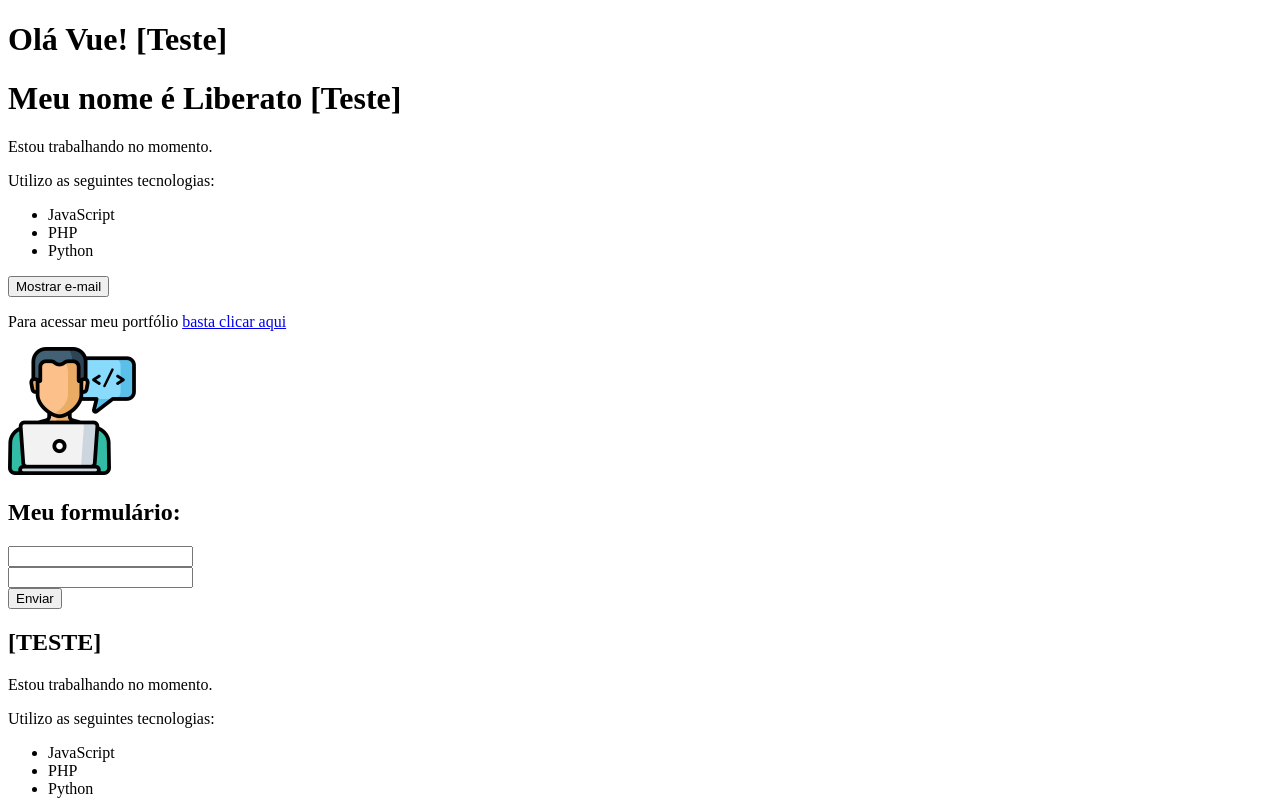
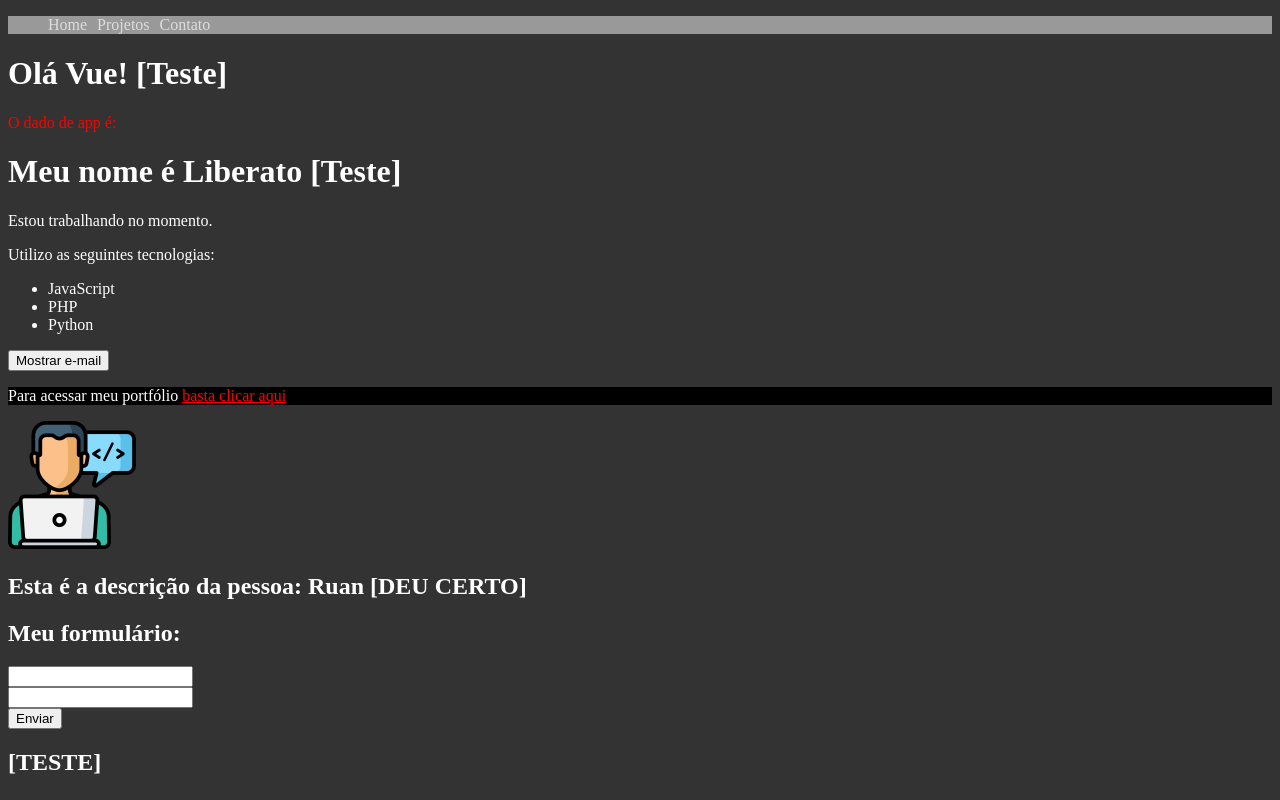
Before and after one commit to euliberato/aprendendo_vuejs, a Vue app: page / in a window 1280 px wide. Shown: the top 800 px of the page. Built offline with nearby package versions, Linux system fonts and the light colour scheme.

Commit message:
Aprendendo CSS Scoped e Global

```diff
--- a/src/App.vue
+++ b/src/App.vue
@@ -1,14 +1,15 @@
 <template>
   <div>
+    <Header/>
     <PrimeiroComponente />
+    <p class="paragrafo-pai">O dado de app é: {{ testando }}</p>
     <LifeCycle />
-    <Form />
-    <Info/>
     <Pessoa />
   </div>
 </template>
 
 <script>
+import Header from './components/Header.vue';
 import PrimeiroComponente from './components/PrimeiroComponente.vue'
 import LifeCycle from './components/LifeCycle.vue'
 import Form from './components/Form.vue';
@@ -22,7 +23,23 @@
     LifeCycle,
     Form,
     Info,
-    Pessoa
+    Pessoa,
+    Header
 }
 }
 </script>
+
+<style>
+  body {
+    background-color:  #333;
+    color: #fff;
+  }
+  a {
+    color: red;
+  }
+
+  .teste{
+    background-color: #000;
+
+  }
+</style>
--- /dev/null
+++ b/src/components/Header.vue
@@ -0,0 +1,41 @@
+<template>
+    <ul>
+        <li>
+            <a href="#">Home</a>
+        </li>
+        <li>
+            <a href="#">Projetos</a>
+        </li>
+        <li>
+            <a href="#">Contato</a>
+        </li>
+    </ul>
+</template>
+
+<script>
+export default {
+    name: 'Header'
+}
+</script>
+
+<style scoped>
+    ul {
+        list-style: none;
+        display: flex;
+        background-color: #999;
+    }
+
+    li {
+        margin-right: 10px;
+    }
+
+    a {
+        color: #ddd;
+        text-decoration: none;
+        transition: .5s;
+    }
+
+    a:hover {
+        color: turquoise;
+    }
+</style>
--- a/src/components/Info.vue
+++ b/src/components/Info.vue
@@ -11,7 +11,7 @@
     <button @click="showEmail">{{ textoBotao }}</button>
   </div>
   <p v-show="mostrar_email">Mande uma mensagem para: {{ email }}</p>
-  <p>Para acessar meu portfólio <a v-bind:href="meu_link" target="_blank">basta clicar aqui</a></p>
+  <p class="teste">Para acessar meu portfólio <a v-bind:href="meu_link" target="_blank">basta clicar aqui</a></p>
   <Picture/>
 </template>
 <script>
@@ -42,3 +42,9 @@
     }
 }
 </script>
+
+<style>
+  .paragrafo-pai {
+    color: red;
+  }
+</style>
```
